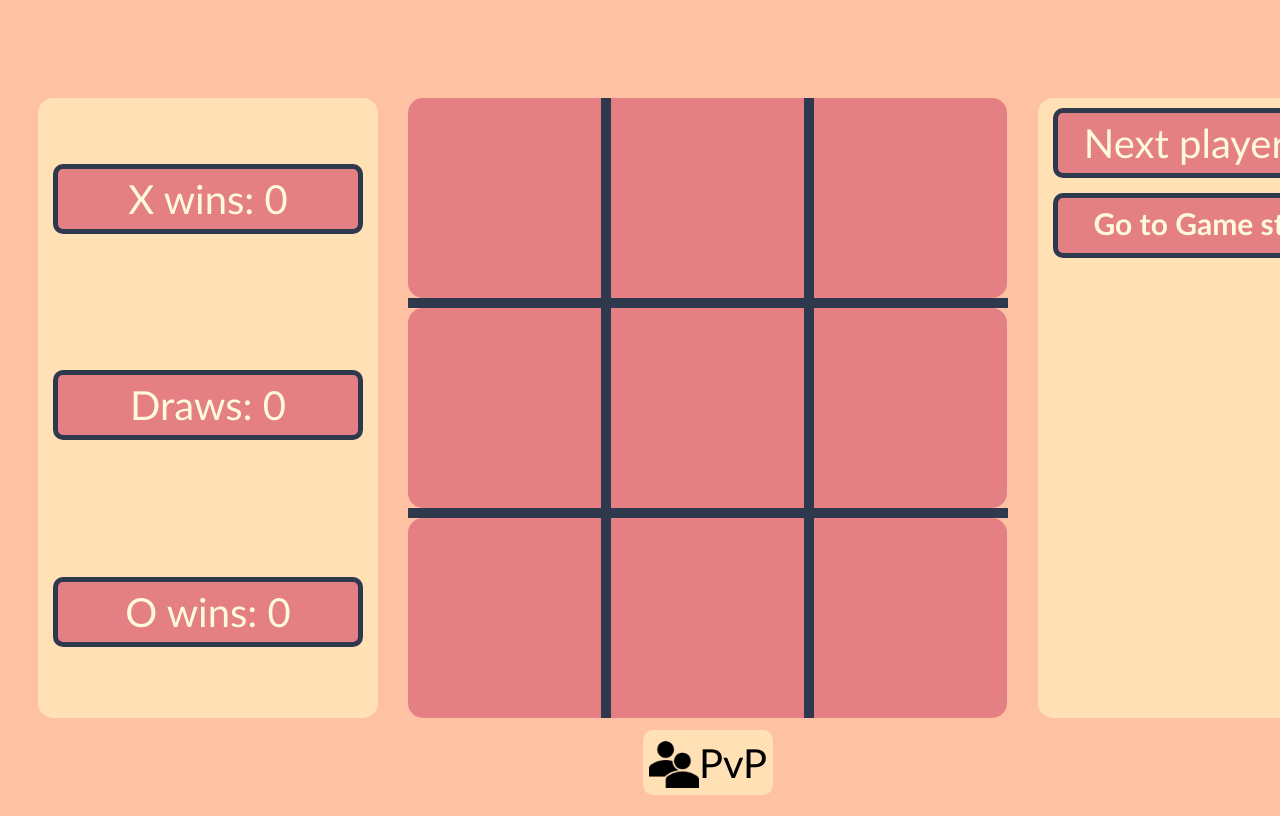
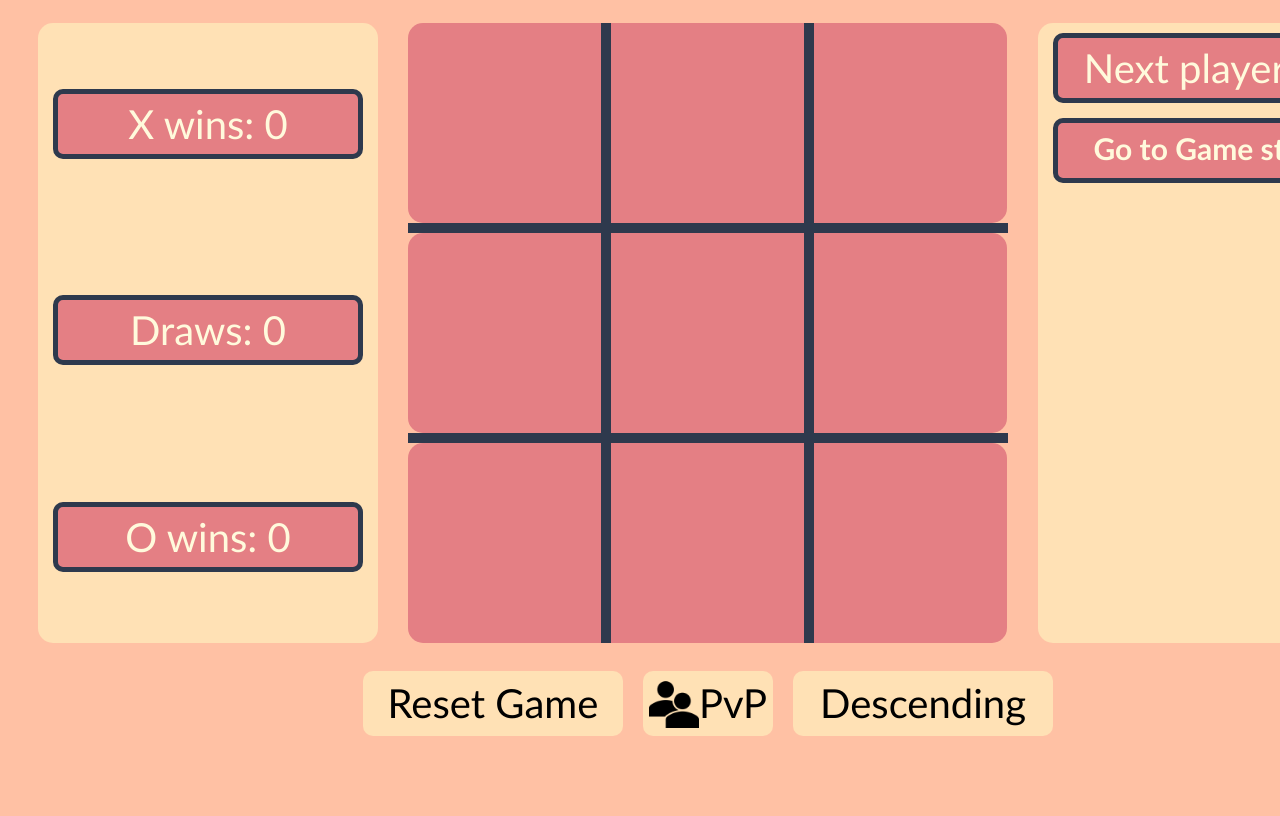
Before and after one commit to crt10/tic-tac-toe-react, a React app: page / in a window 1280 px wide. Shown: the top 816 px of the page. Built offline with nearby package versions, Linux system fonts and the light colour scheme.

Commit message:
completed the rest of the extra tasks

```diff
--- a/src/index.css
+++ b/src/index.css
@@ -92,7 +92,7 @@ ol, ul {
 
 .game {
   width: 1400px;
-  height: 800px;
+  height: 650px;
   margin: 0 auto;
   display: flex;
   justify-content: center;
@@ -112,6 +112,15 @@ ol, ul {
   justify-content: center;
   align-items: center;
   flex-wrap: wrap;
+}
+
+.game-buttons {
+  width: 1400px;
+  height: 90px;
+  margin: 0 auto;
+  display: flex;
+  justify-content: center;
+  align-items: center;
 }
 
 .status, .player-x, .player-draw, .player-o{
@@ -161,10 +170,9 @@ ol, ul {
 }
 
 .game-mode {
-  position: absolute;
-  top: 730px;
   width: 130px;
   height: 65px;
+  margin: 10px;
   cursor: pointer;
   display: flex;
   align-items: center;
@@ -177,8 +185,66 @@ ol, ul {
   background: rgb(255, 250, 220);
 }
 
-.mode {
+.game-move-sort {
+  width: 260px;
+  height: 65px;
+  margin: 10px;
+  cursor: pointer;
+  display: flex;
+  align-items: center;
+  justify-content: center;
+  background: #ffe1b5;
+  border-radius: 10px;
+}
+
+.game-move-sort:hover {
+  background: rgb(255, 250, 220);
+}
+
+.game-score-reset {
+  width: 260px;
+  height: 65px;
+  margin: 10px;
+  cursor: pointer;
+  display: flex;
+  align-items: center;
+  justify-content: center;
+  background: #ffe1b5;
+  border-radius: 10px;
+}
+
+.game-score-reset:hover {
+  background: rgb(255, 250, 220);
+}
+
+.button {
   margin: auto;
   display: flex;
   align-items: center;
 }
+
+.overlay{
+  background-color:rgba(80, 75, 75, 0.8);
+  position:fixed;
+  width:100%;
+  height:100%;
+  top:0px;
+  left:0px;
+  z-index:1;
+}
+
+.message {
+  width: 500px;
+  height: 250px;
+  border-radius: 15px;
+  position: absolute;
+  top: 50%;
+  left: 50%;
+  transform: translate(-50%, -50%);
+  text-align: center;
+  display: flex;
+  align-items: center;
+  color: #2e394d;
+  border: 5px solid #2e394d;
+  background: #ffc1a4;
+}
--- a/src/index.js
+++ b/src/index.js
@@ -30,7 +30,6 @@ class Square extends React.Component {
               background: 'rgb(255, 250, 220)',}} />
           </div>
         )
-        break;
       case 'O':
         return (
           <div className="space">
@@ -46,7 +45,6 @@ class Square extends React.Component {
               transform: 'translate(-50%, -50%)',}} />
           </div>
         )
-        break;
       default:
         return (
           <div className="empty"></div>
@@ -143,11 +141,29 @@ class ModeToggle extends React.Component {
     }
 
     return (
-      <div className="mode" onClick={this.props.onClick}>
+      <div className="button" onClick={this.props.onClick}>
         <img src={img} alt="" width="50px" height="50px"></img>
         {text}
       </div>
     );
+  }
+}
+
+class ScoreToggle extends React.Component {
+  render() {
+    let text;
+    if (!this.props.sort) {
+      text = "Descending"
+    }
+    else {
+      text = "Ascending"
+    }
+
+    return (
+      <div className="button" onClick={this.props.onClick}>
+        {text}
+      </div>
+    )
   }
 }
 
@@ -161,6 +177,7 @@ class Game extends React.Component {
       stepNumber: 0,
       xIsNext:true,
       mode: 0, //0 = PvP, 1 = PvC
+      sort: 0, //0 = descending, 1 = ascending
     };
     this.playerX = 0;
     this.playerO = 0;
@@ -198,6 +215,24 @@ class Game extends React.Component {
     this.setState({mode: !this.state.mode});
   }
 
+  toggleSort() {
+    this.setState({sort: !this.state.sort})
+  }
+
+  resetGame() {
+    this.setState(
+      {
+        history: this.state.history.slice(0, 1),
+        stepNumber: 0,
+        xIsNext: true,
+        mode: 0
+      }
+    )
+    this.playerX = 0;
+    this.playerO = 0;
+    this.playerDraw = 0;
+  }
+
   componentDidUpdate() {
     const history = this.state.history;
     const current = history[this.state.stepNumber];
@@ -207,10 +242,12 @@ class Game extends React.Component {
   }
 
   render() {
+    const content = [];
     const history = this.state.history;
     const current = history[this.state.stepNumber];
     const winner = calculateWinner(current.squares);
     const moves = history.map((step, move) => {
+      move = ((-1)**!this.state.sort) * ((history.length-1)*this.state.sort - move);
       let position = -1;
       if (move) {
         position = getRecentMove(history[move-1].squares, history[move].squares);
@@ -238,21 +275,27 @@ class Game extends React.Component {
         this.playerX++;
       }
       else if (winningPlayer === 'O') {
-        this.playerO++;
+        this.playerO++
       }
     }
     else {
       if (this.state.stepNumber === 9) {
         this.playerDraw++;
         status = 'TIE';
-        return <div>{alert.show("Alert test")}</div>
+        content.push(<div key={"overlay"}>
+          <div className = "overlay" id = "overlay" onClick={() => document.getElementById("overlay").remove()}>
+            <div className = "message">
+              {"No winners this time\n¯\\_(ツ)_/¯"}
+            </div>
+          </div>
+        </div>)
       }
       else {
         status = 'Next player: ' + (this.state.xIsNext ? 'X' : 'O');
       }
     }
 
-    return (
+    content.push(<React.Fragment key={"game"}>
       <div className="game">
         <div className="game-score">
           <div className="player-x">{'X wins: ' + this.playerX}</div>
@@ -270,13 +313,31 @@ class Game extends React.Component {
           <div className="status">{status}</div>
           <div className="move-list">{moves}</div>
         </div>
+      </div>
+      <div className="game-buttons">
+        <div className="game-score-reset">
+          <div className = "button" onClick={() => this.resetGame()}>
+            {"Reset Game"}
+          </div>
+        </div>
         <div className="game-mode">
           <ModeToggle
             mode={this.state.mode}
             onClick={() => this.toggleMode()}
           />
         </div>
+        <div className="game-move-sort">
+          <ScoreToggle
+            sort={this.state.sort}
+            onClick={() => this.toggleSort()}
+          />
+        </div>
       </div>
+    </React.Fragment>);
+    return (
+      <>
+        {content}
+      </>
     );
   }
 }
@@ -346,7 +407,7 @@ function cpuPotentialWin(squares, player, player2) {
     [2, 5, 8],
     [0, 4, 8],
     [2, 4, 6],
-  ]
+  ];
   for (let i = 0; i < lines.length; i++) {
     let occ = 0;
     let space = lines[i][0];
```
Also changed, not shown: README.md.
